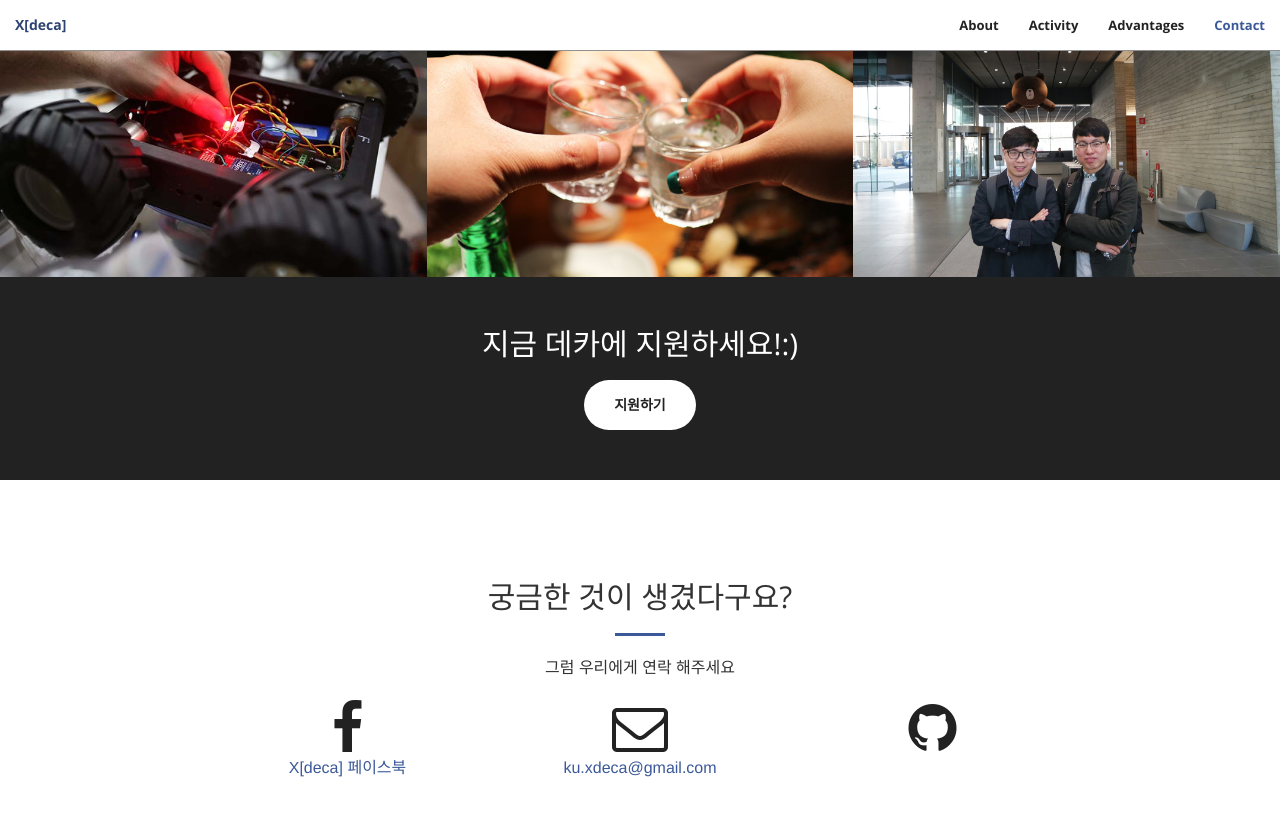
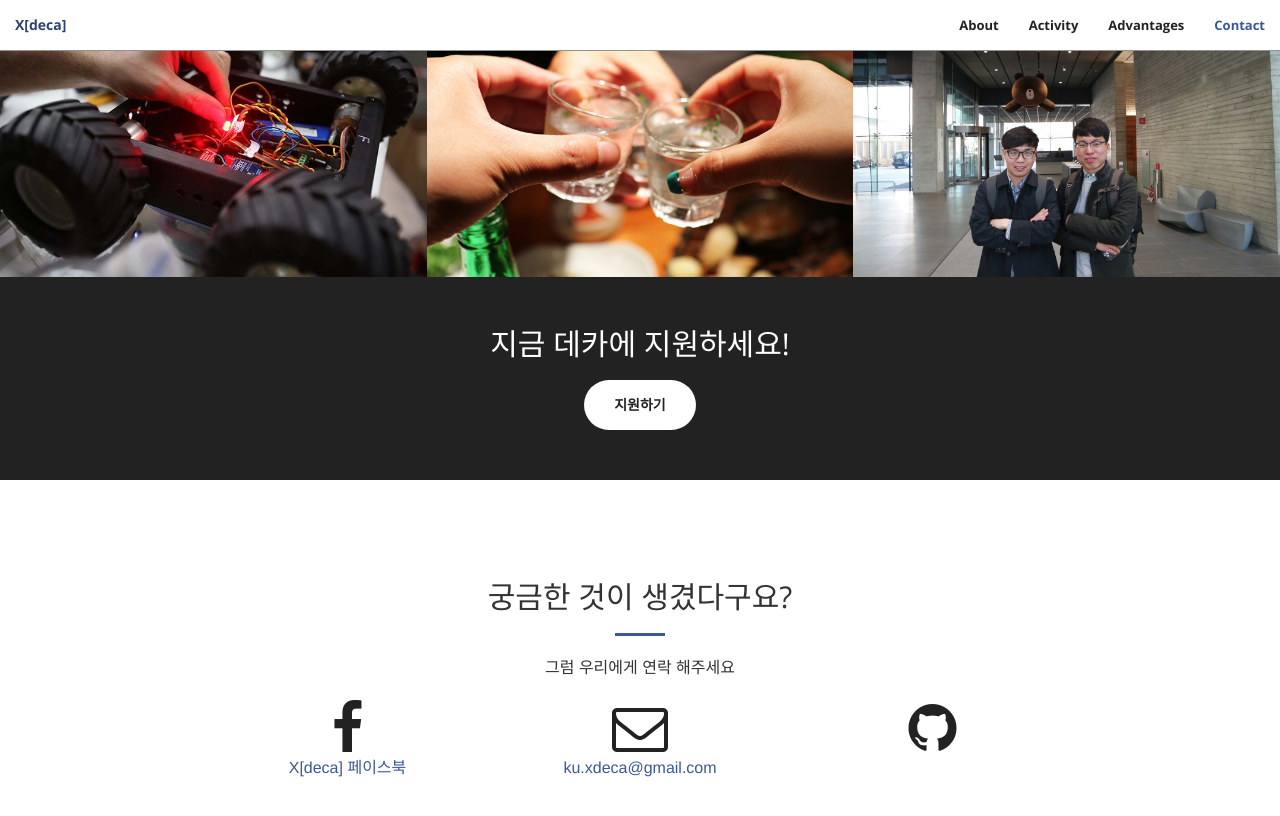
Before and after one commit to XDeca/xdeca.github.io, a Jekyll site: the page built from index.html, in a window 1280 px wide and 900 px high, scrolled down 2542 px. Shown: the top 816 px of the window. Built offline with Jekyll 4.4.1, drawn with Linux system fonts in a browser that asks for light colours.

```diff
--- a/_includes/aside.html
+++ b/_includes/aside.html
@@ -1,7 +1,7 @@
   <aside class="bg-dark">
       <div class="container text-center">
           <div class="call-to-action">
-              <h2>지금 데카에 지원하세요!:)</h2>
+              <h2>지금 데카에 지원하세요!</h2>
               <a href="https://forms.gle/nwPViyyQnDCJGTBAA" class="btn btn-default btn-xl wow tada">지원하기</a>
           </div>
       </div>
```
